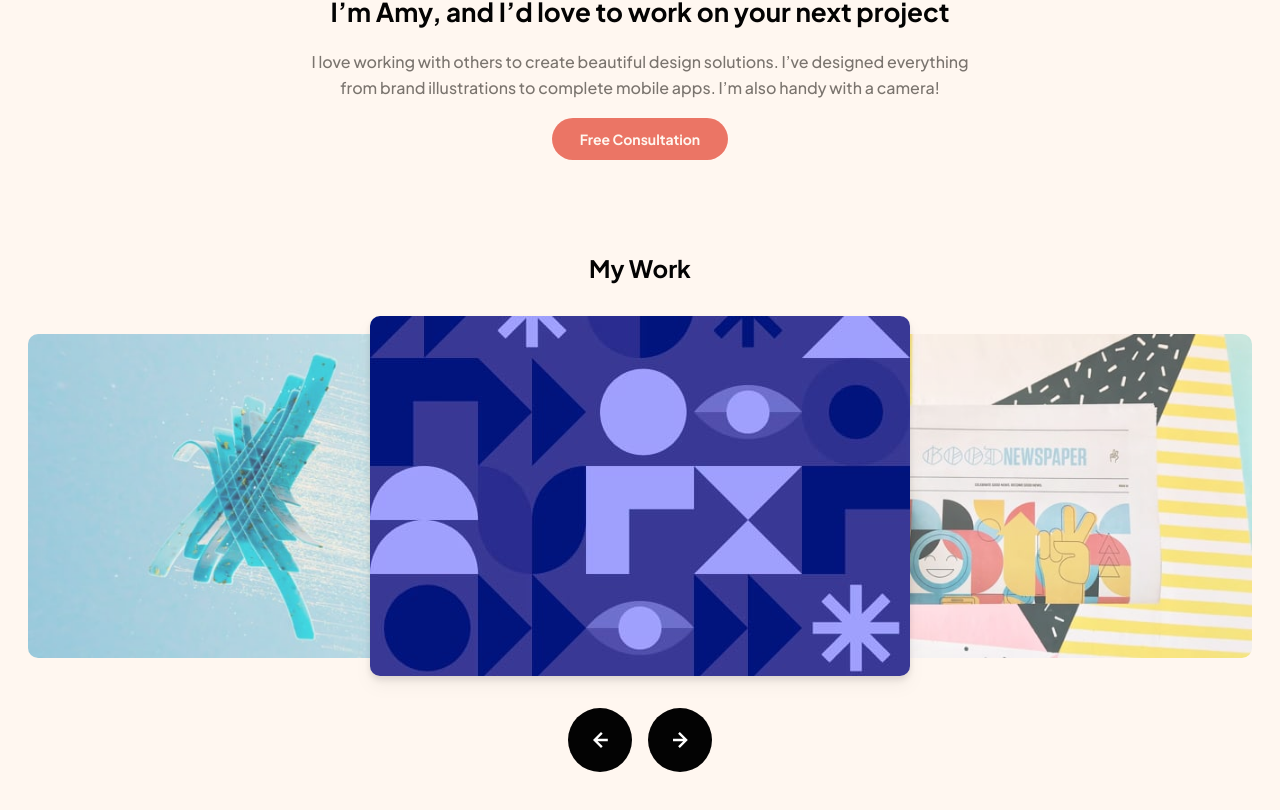
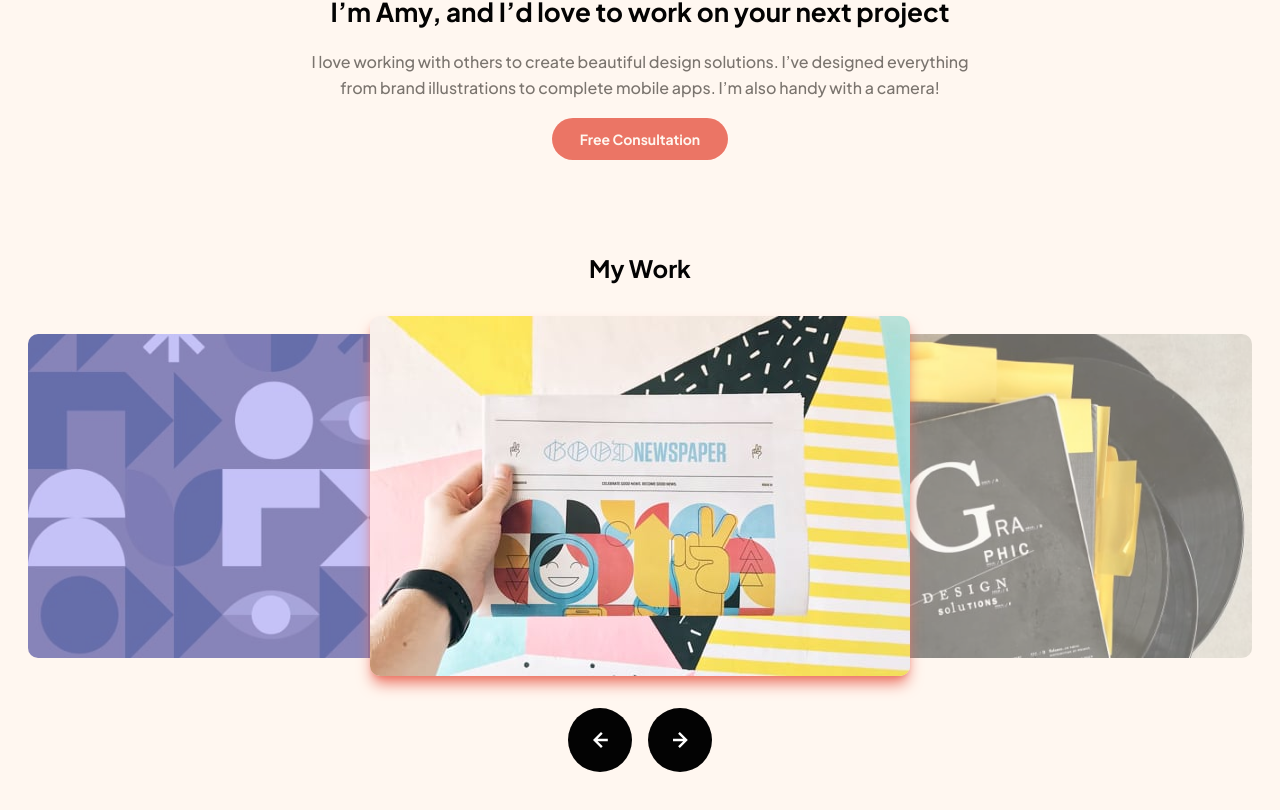
Before and after one commit to richieAiello/mock-design-portfolio, a React (Vite) app: page / in a window 1280 px wide. Shown: the part 1830-2640 px from the top of the page. Built offline with nearby package versions, Linux system fonts and the light colour scheme.

Commit message:
Interactivity for Carousel.jsx.

```diff
--- a/src/components/projects/Carousel.jsx
+++ b/src/components/projects/Carousel.jsx
@@ -1,33 +1,30 @@
 import { useState, useEffect, useRef } from 'react';
 import CarouselSlide from './CarouselSlide';
 import CarouselBtn from './CarouselBtn';
-import clsx from 'clsx';
+import { previous, next } from './helpers';
 import images from './images';
 import './carousel.css';
 
-// store slide images in a state array
-// use immutability ... to change state
-
-// Swap src for images with clsx
-// left slide = array.indexOf(active) - 1
-// right slide = array.indexOf(active) + 1
-// if
-// prev btn condition - if active = 1, then active = 5, else active - 1
-// next btn condition - if active = 5, then active = 1, else active + 1
-// remember images.length - 1 to find the last index.
-
 const Carousel = props => {
-  const [slides, setSlides] = useState(images);
+  const [prevSlide, setPrevSlide] = useState(images[1]);
+  const [activeSlide, setActiveSlide] = useState(images[2]);
+  const [nextSlide, setNextSlide] = useState(images[3]);
 
   const prevBtnRef = useRef(null);
   const nextBtnRef = useRef(null);
 
   const handlePrevClick = e => {
     prevBtnRef.current.focus();
+    previous(prevSlide, setPrevSlide);
+    previous(activeSlide, setActiveSlide);
+    previous(nextSlide, setNextSlide);
   };
 
   const handleNextClick = e => {
     nextBtnRef.current.focus();
+    next(prevSlide, setPrevSlide);
+    next(activeSlide, setActiveSlide);
+    next(nextSlide, setNextSlide);
   };
 
   // Allows the left and right arrow keys to operate and focus the next and previous buttons
@@ -42,7 +39,7 @@ const Carousel = props => {
     return () => {
       document.removeEventListener('keydown', handleKeyDown);
     };
-  }, []);
+  }, [prevSlide, activeSlide, nextSlide]);
 
   return (
     <div>
@@ -51,19 +48,19 @@ const Carousel = props => {
         md:h-[360px] md:max-w-[750px]"
       >
         <CarouselSlide
-          src="./image-slide-1.jpg"
-          className=" h-[90%] w-[243px] opacity-75 left-[-130px]
+          src={prevSlide}
+          className="fade-secondary h-[90%] w-[243px] opacity-60 left-[-130px]
           md:left-[-237px]  md:w-[486px]"
         />
         <CarouselSlide
-          src="./image-slide-2.jpg"
-          className="h-full w-[270px] left-0 right-0 mx-auto z-50 drop-shadow-lg
+          src={activeSlide}
+          className="fade-active h-full w-[270px] left-0 right-0 mx-auto z-50 shadow-lg shadow-peach
           md:w-[540px]"
           current
         />
         <CarouselSlide
-          src="./image-slide-3.jpg"
-          className="h-[90%] w-[243px] opacity-75 right-[-130px]
+          src={nextSlide}
+          className="fade-secondary h-[90%] w-[243px] opacity-60 right-[-130px]
             md:right-[-237px]  md:w-[486px]"
         />
       </div>
--- a/src/components/projects/CarouselSlide.jsx
+++ b/src/components/projects/CarouselSlide.jsx
@@ -7,7 +7,7 @@ const CarouselSlide = props => {
         loading="lazy"
         className={`
           absolute top-0 bottom-0 my-auto rounded-[0.625rem]
-          duration-[400ms] slide-animation
+          duration-[400ms]
           ${props.className}
         `}
         aria-current={props.current}
--- a/src/components/projects/carousel.css
+++ b/src/components/projects/carousel.css
@@ -1,12 +1,25 @@
-@keyframes fade {
+@keyframes fade-active {
   0% {
-    opacity: 100%;
+    opacity: 0%;
   }
   100% {
-    opacity: 0%;
+    opacity: 100%;
   }
 }
 
-.slide-animation {
-  animation: fade 400ms;
+@keyframes fade-secondary {
+  0% {
+    opacity: 0%;
+  }
+  100% {
+    opacity: 60%;
+  }
 }
+
+.fade-active {
+  animation: backwards fade-active 400ms;
+}
+
+.fade-secondary {
+  animation: backwards fade-secondary 400ms;
+}
--- /dev/null
+++ b/src/components/projects/helpers.js
@@ -0,0 +1,19 @@
+import images from './images';
+
+const previous = (slide, setSlide) => {
+  let index = images.indexOf(slide);
+  index = index - 1;
+  index < 0
+    ? setSlide(images[images.length - 1])
+    : setSlide(images[index]);
+};
+
+const next = (slide, setSlide) => {
+  let index = images.indexOf(slide);
+  index = index + 1;
+  index > images.length - 1
+    ? setSlide(images[0])
+    : setSlide(images[index]);
+};
+
+export { previous, next };
--- a/src/components/projects/images.js
+++ b/src/components/projects/images.js
@@ -1,24 +1,9 @@
 const images = [
-  {
-    src: './image-slide-1',
-    id: '1',
-  },
-  {
-    src: './image-slide-2',
-    id: '2',
-  },
-  {
-    src: './image-slide-3',
-    id: '3',
-  },
-  {
-    src: './image-slide-4',
-    id: '4',
-  },
-  {
-    src: './image-slide-5',
-    id: '5',
-  },
+  './image-slide-1.jpg',
+  './image-slide-2.jpg',
+  './image-slide-3.jpg',
+  './image-slide-4.jpg',
+  './image-slide-5.jpg',
 ];
 
 export default images;
```
